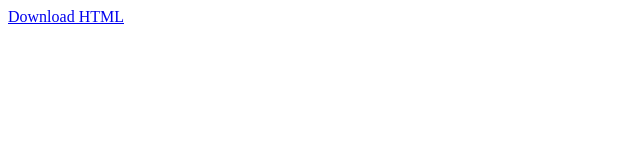
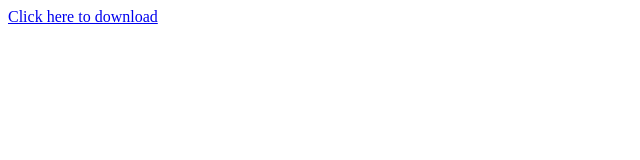
Before and after one commit to carelessboy7/welcome-to-my-page, a plain HTML site: page index.html in a window 1280 px wide. Shown: the full height of the page, 0-640 px from the left. Drawn offline with Linux system fonts and the light colour scheme.

Commit message:
Update index.html

```diff
--- a/index.html
+++ b/index.html
@@ -1,12 +1,11 @@
 <!DOCTYPE html>
 <html lang="en">
 <head>
-<meta charset="UTF-8">
-<meta name="viewport" content="width=device-width, initial-scale=1.0">
-<title>Auto Download HTML</title>
+    <meta charset="UTF-8">
+    <meta name="viewport" content="width=device-width, initial-scale=1.0">
+    <title>Auto Download</title>
 </head>
 <body>
-    <a href="data:text/html;charset=utf-8,<html><head><title>My Page</title></head><body><h1>Hello, world!</h1><p>This is an automatically downloaded HTML file.</p></body></html>" download="https://eservices.tnpolice.gov.in/CCTNSNICSDC/Index?0--repeatertwo-2-censlideImage&antiCache=1713187129464
-        ">Download HTML</a>
+    <a href="https://eservices.tnpolice.gov.in/CCTNSNICSDC/Index?3--repeatertwo-3-censlideImage&antiCache=1713186660282" download>Click here to download</a>
 </body>
 </html>
```
